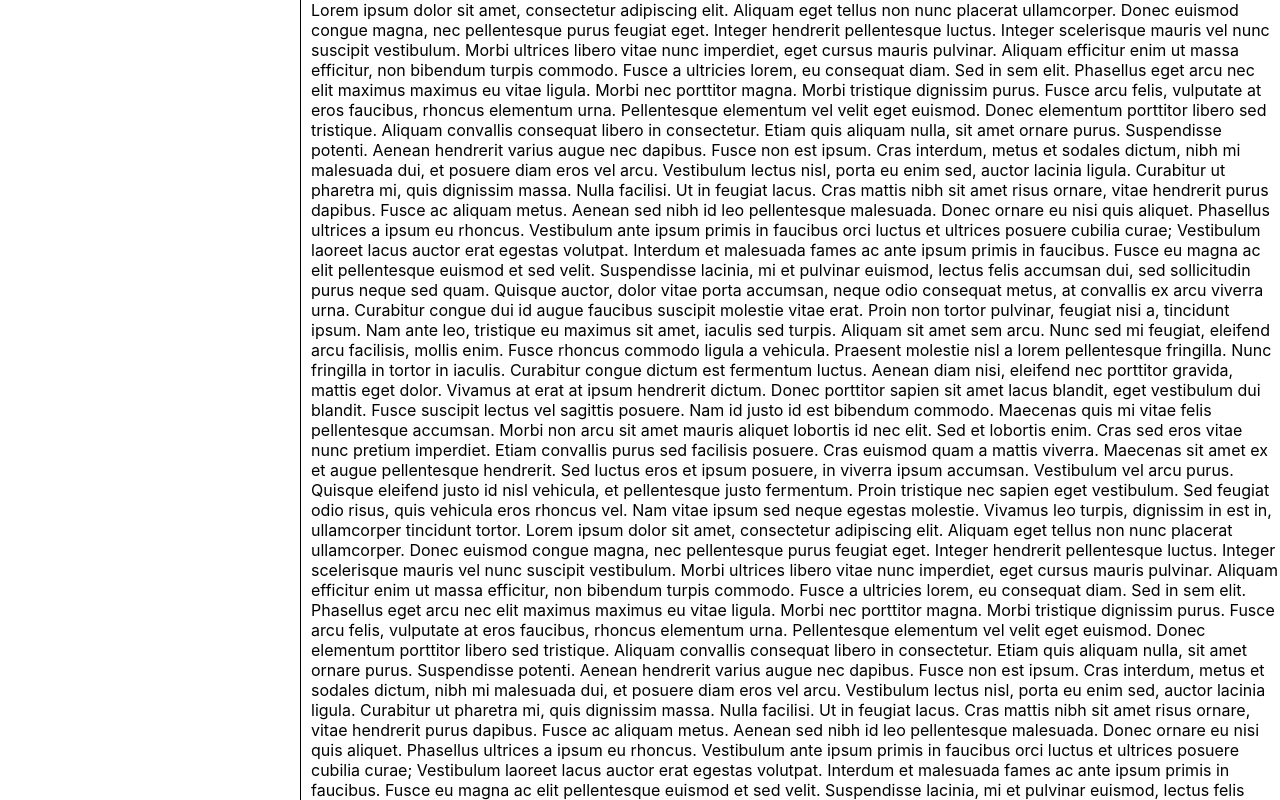
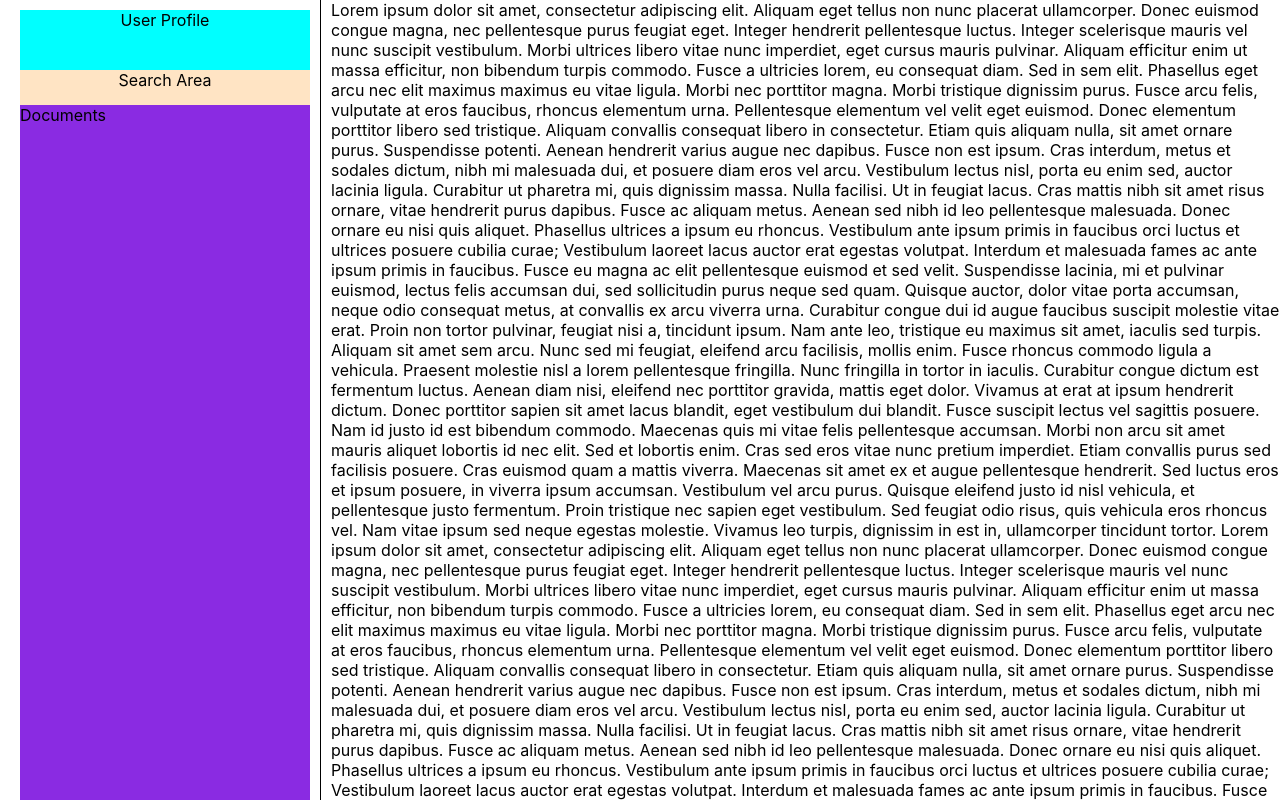
Before and after one commit to JeremyOlea/MemPal, a React (Create React App) app: page / in a window 1280 px wide. Shown: the top 800 px of the page. Built offline with nearby package versions, Linux system fonts and the light colour scheme.

Commit message:
Sidebar organization

```diff
--- a/src/components/Sidebar.js
+++ /dev/null
@@ -1,14 +0,0 @@
-import React, { Component } from 'react'
-import '../pages/Home/Home.css'
-
-class Sidebar extends Component {
-    render() {
-        return (
-            <div className='sidebar'>
-
-            </div>
-        )
-    }
-}
-
-export default Sidebar
--- /dev/null
+++ b/src/components/sidebar/Sidebar.js
@@ -0,0 +1,18 @@
+import React, { Component } from 'react'
+import './sidebar.css'
+
+class Sidebar extends Component {
+    render() {
+        return (
+            <div className='sidebar'>
+                <div className='sidebar-flex-container'>
+                    <div className='profile-area'> User Profile </div>
+                    <div className='search-area'> Search Area </div>
+                    <div className='document-area'> Documents </div>
+                </div>
+            </div>
+        )
+    }
+}
+
+export default Sidebar
--- /dev/null
+++ b/src/components/sidebar/sidebar.css
@@ -0,0 +1,36 @@
+.sidebar {
+    height: 100vh;
+    position: -webkit-sticky; /* for safari browser */
+    position: sticky;
+    top: 0;
+    min-width: 290px;
+    max-width: 290px;
+    border-right: 1px solid;
+    margin-right: 10px;
+    padding-left: 20px;
+    padding-right: 10px;
+}
+
+.sidebar-flex-container {
+    display: flex;
+    flex-direction: column;
+    height: 100vh;
+}
+
+.profile-area {
+    background-color: aqua;
+    text-align: center;
+    margin-top: 10px;
+    height: 60px;
+}
+
+.search-area {
+    background-color: bisque;
+    text-align: center;
+    height: 35px;
+}
+
+.document-area {
+    background-color: blueviolet;
+    flex: 1;
+}
--- a/src/pages/Home/Home.css
+++ b/src/pages/Home/Home.css
@@ -2,14 +2,3 @@
     display: flex;
     flex-direction: row;
 }
-
-.sidebar {
-    height: 100vh;
-    position: -webkit-sticky; /* for safari browser */
-    position: sticky;
-    top: 0;
-    min-width: 300px;
-    max-width: 300px;
-    border-right: 1px solid;
-    margin-right: 10px;
-}
--- a/src/pages/Home/Home.js
+++ b/src/pages/Home/Home.js
@@ -1,6 +1,6 @@
 import React, { Component } from 'react'
 import FillerText from '../../components/FillerText'
-import Sidebar from '../../components/Sidebar'
+import Sidebar from '../../components/sidebar/Sidebar'
 import './Home.css'
 
 export class Home extends Component {
```
